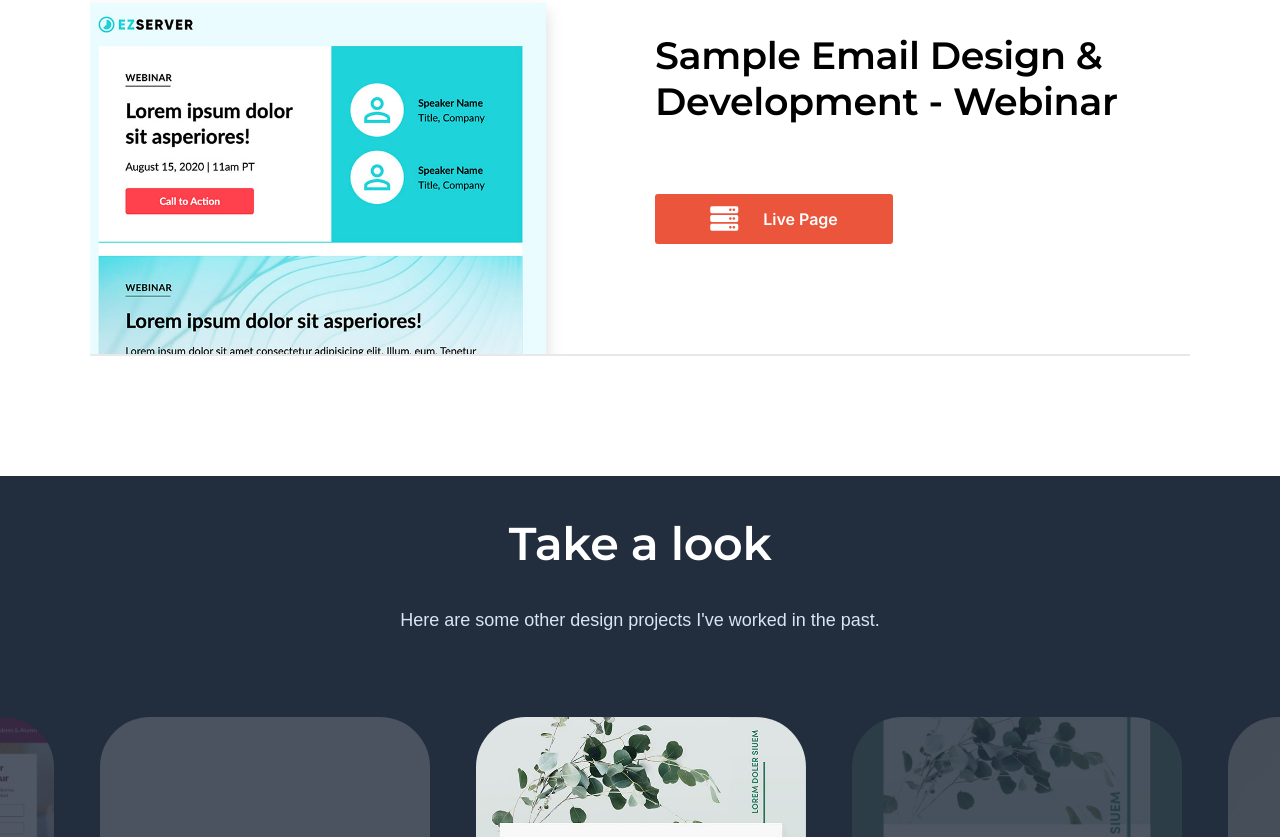
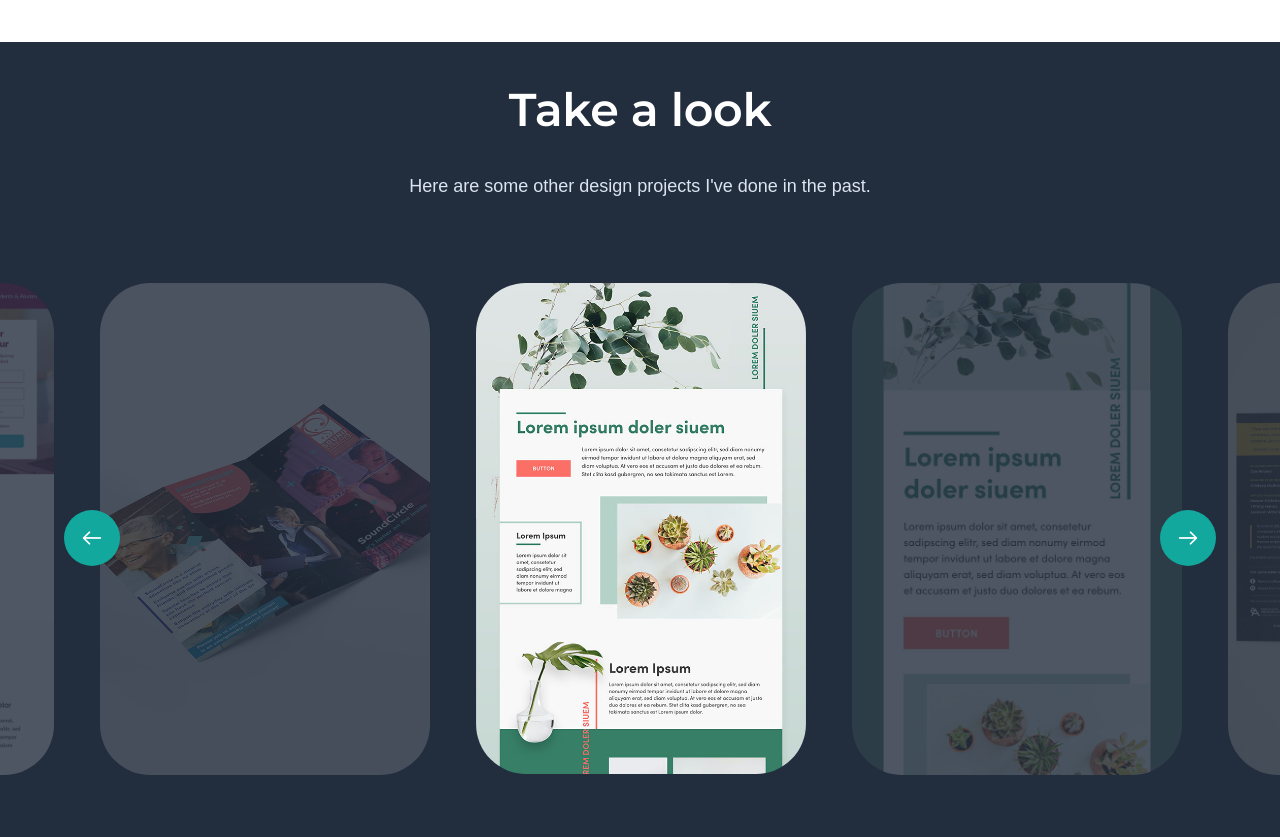
Before and after one commit to Jay-j-22/Jayk-portfolio, a plain HTML site: page index.html in a window 1280 px wide. Shown: the part 2419-3256 px from the top of the page. Drawn offline with nearby package versions, Linux system fonts and the light colour scheme; some packages are replaced by stand-ins of ours; a script that the page names is missing.

Commit message:
Add files via upload

```diff
--- a/index.html
+++ b/index.html
@@ -170,7 +170,7 @@
 
 
       <!-- Content Section 01 -->
-      <section class="content-section section-padding-top" id="content1">
+      <!-- <section class="content-section section-padding-top" id="content1">
         <div class="container">
           <div class="content-wrapper">
             <div class="row justify-content-center">
@@ -198,7 +198,7 @@
           </div>
           <div class="section-divider"></div>
         </div>
-      </section>
+      </section> -->
 
       <!-- Content Section 02 -->
       <section class="content-02 section-padding">
@@ -315,7 +315,7 @@
             <div class="section-title">
               <h2 class="example-title h2">Take a look</h2>
               <p>
-                Here are some other design projects I've worked in the past.
+                Here are some other design projects I've done in the past.
               </p>
             </div>
           </div>
```
